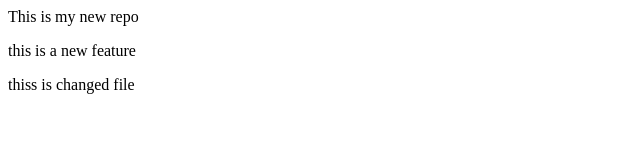
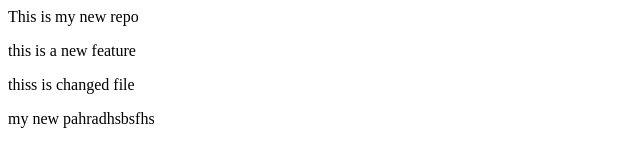
Before and after one commit to vanshgo/localrepo, a plain HTML site: page index.html in a window 1280 px wide. Shown: the whole page, without its empty margins (0-640 px from the left). Drawn offline with Linux system fonts and the light colour scheme.

Commit message:
new changes to newbranch

```diff
--- a/index.html
+++ b/index.html
@@ -1,3 +1,5 @@
 <p>This is my new repo</p>
 <p>this is a new feature</p>
 <p>thiss is changed file</p>
+
+<p>my new pahradhsbsfhs</p>
```
